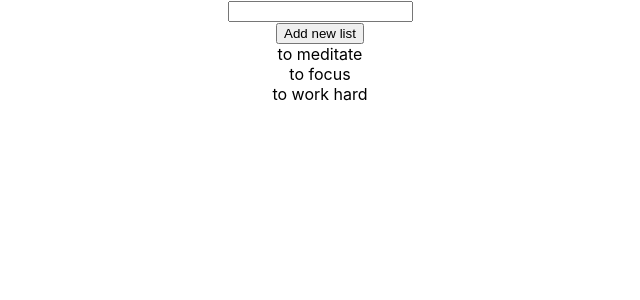
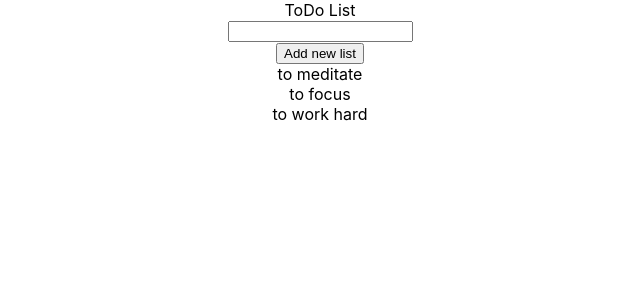
Before and after one commit to Srijanathulung/todo, a React (Create React App) app: page / in a window 1280 px wide. Shown: the top 300 px of the page, without its empty margins (320-960 px from the left). Built offline with nearby package versions, Linux system fonts and the light colour scheme.

Commit message:
label is added

```diff
--- a/src/App.js
+++ b/src/App.js
@@ -29,6 +29,7 @@ function App() {
 
   return (
     <div className="App">
+     <label>ToDo List</label>
       <ToDoForm onAddList={(inputText)=>addListHandler(inputText) }/>
       {toDoArray.map((item) =>
         <ToDoList
```
